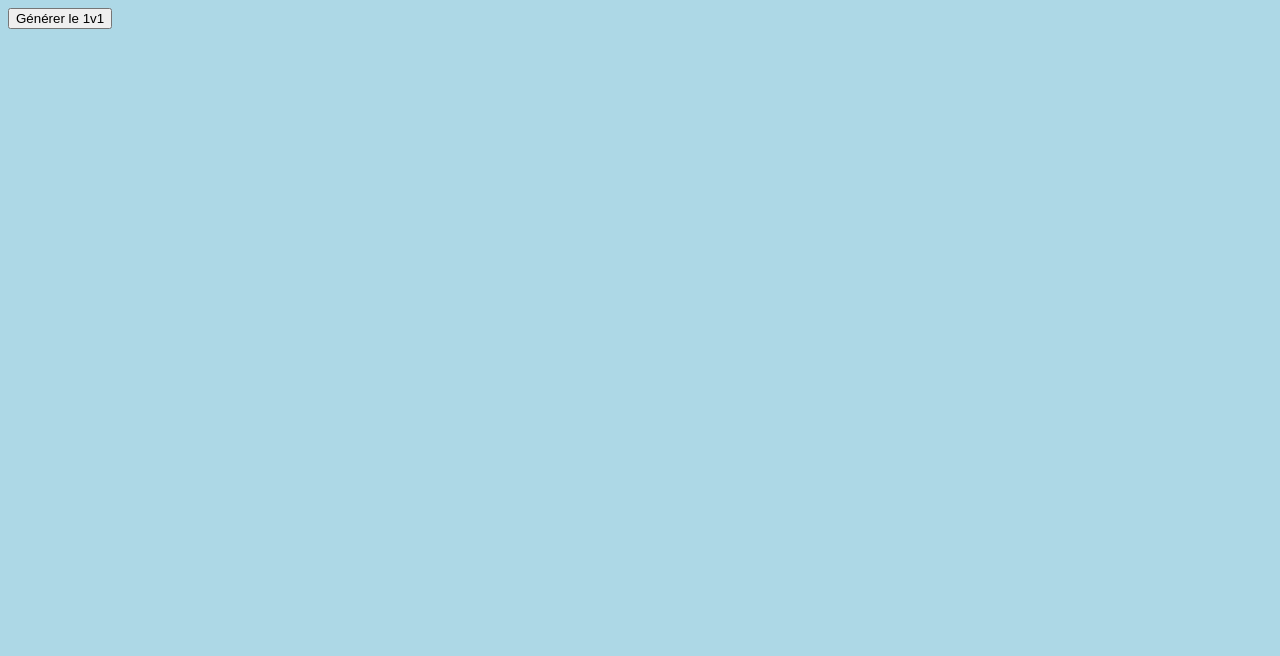
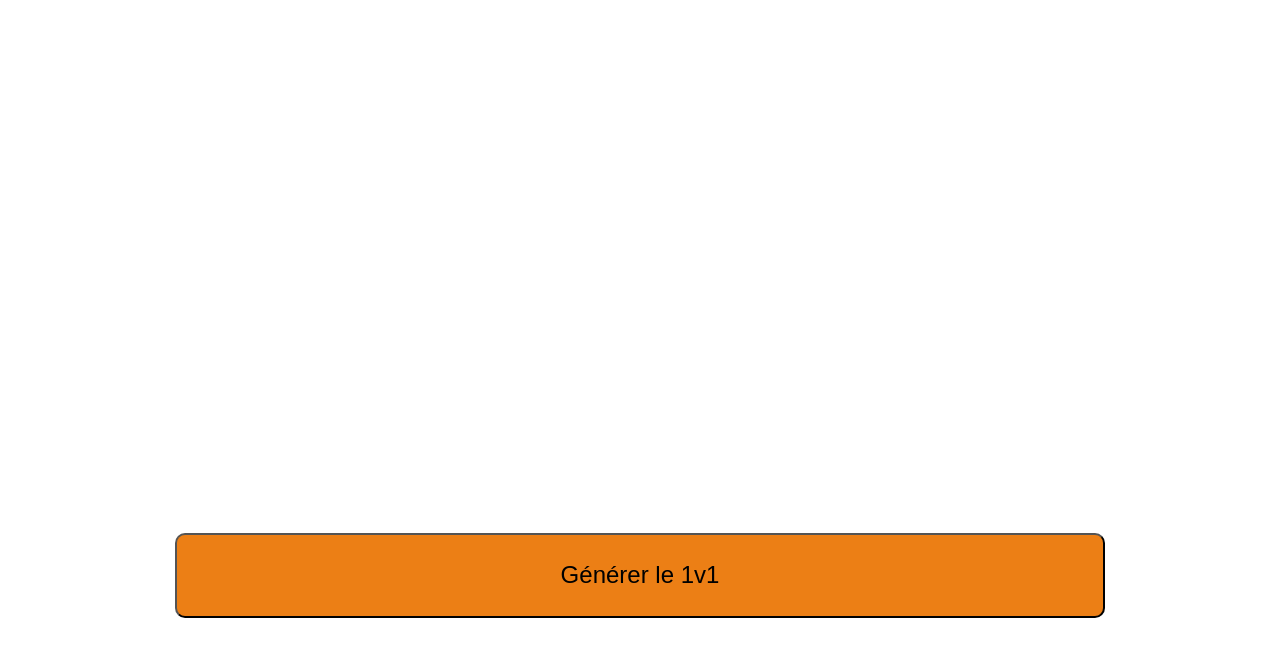
Before and after one commit to traccoenlea/1v1, a React (Create React App) app: page / in a window 1280 px wide. Shown: the top 656 px of the page. Built offline with nearby package versions, Linux system fonts and the light colour scheme.

Commit message:
added some css just in case

```diff
--- a/src/App.js
+++ b/src/App.js
@@ -48,7 +48,7 @@ function App() {
     { id: 1, name: "Constraint 2" },
   ];
 
-  const arrays = [startingSpots, finitions, endingSpots, dribbles, constraints];
+  const arrays = [startingSpots, finitions, endingSpots, dribbles];
 
   function getRandomname(array) {
     const size = array.length;
@@ -66,13 +66,18 @@ function App() {
     }
   }
 
+  console.log(data);
+
   return (
-    <div>
-      <button onClick={handleBtn}>Générer le 1v1</button>
-
-      {data.map((d, i) => (
-        <h3 key={i}> {d.name}</h3>
-      ))}
+    <div className="appContainer">
+      <div className="dataContainer">
+        {data.map((d, i) => (
+          <h3 key={i}> {d.name}</h3>
+        ))}
+      </div>
+      <div className="buttonContainer">
+        <button onClick={handleBtn}>Générer le 1v1</button>
+      </div>
     </div>
   );
 }
--- a/src/assets/style/index.scss
+++ b/src/assets/style/index.scss
@@ -1,3 +1,44 @@
-body {
-  background: lightblue;
+* {
+  margin: 0;
+  padding: 0;
 }
+
+.appContainer {
+  color: #ec7f15;
+  width: 100%;
+  height: 85vh;
+  font-family: Impact, Haettenschweiler, "Arial Narrow Bold", sans-serif;
+  display: flex;
+  justify-content: space-between;
+  flex-direction: column;
+
+  .dataContainer {
+    // border: 1px solid red;
+    height: 50%;
+    margin: 20px;
+    font-size: 1.5rem;
+    text-align: center;
+    display: flex;
+    justify-content: space-evenly;
+    flex-direction: column;
+  }
+
+  .buttonContainer {
+    // border: 1px solid blue;
+    margin: 20px;
+    height: 25%;
+    display: flex;
+    justify-content: center;
+    flex-direction: column;
+
+    button {
+      width: 75%;
+      height: 50%;
+      margin: auto;
+      background: #ec7f15;
+      border-radius: 10px;
+      color: black;
+      font-size: 1.5rem;
+    }
+  }
+}
```
